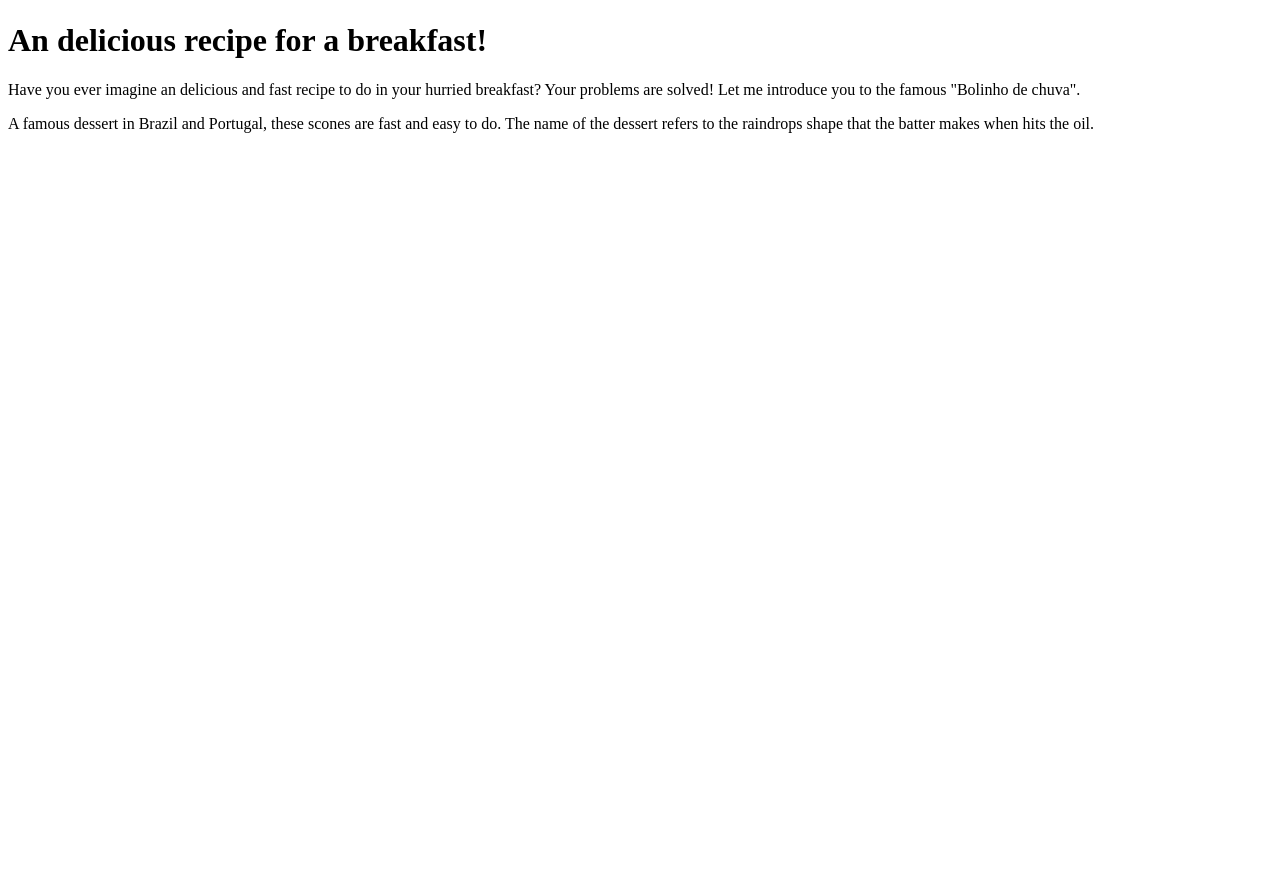
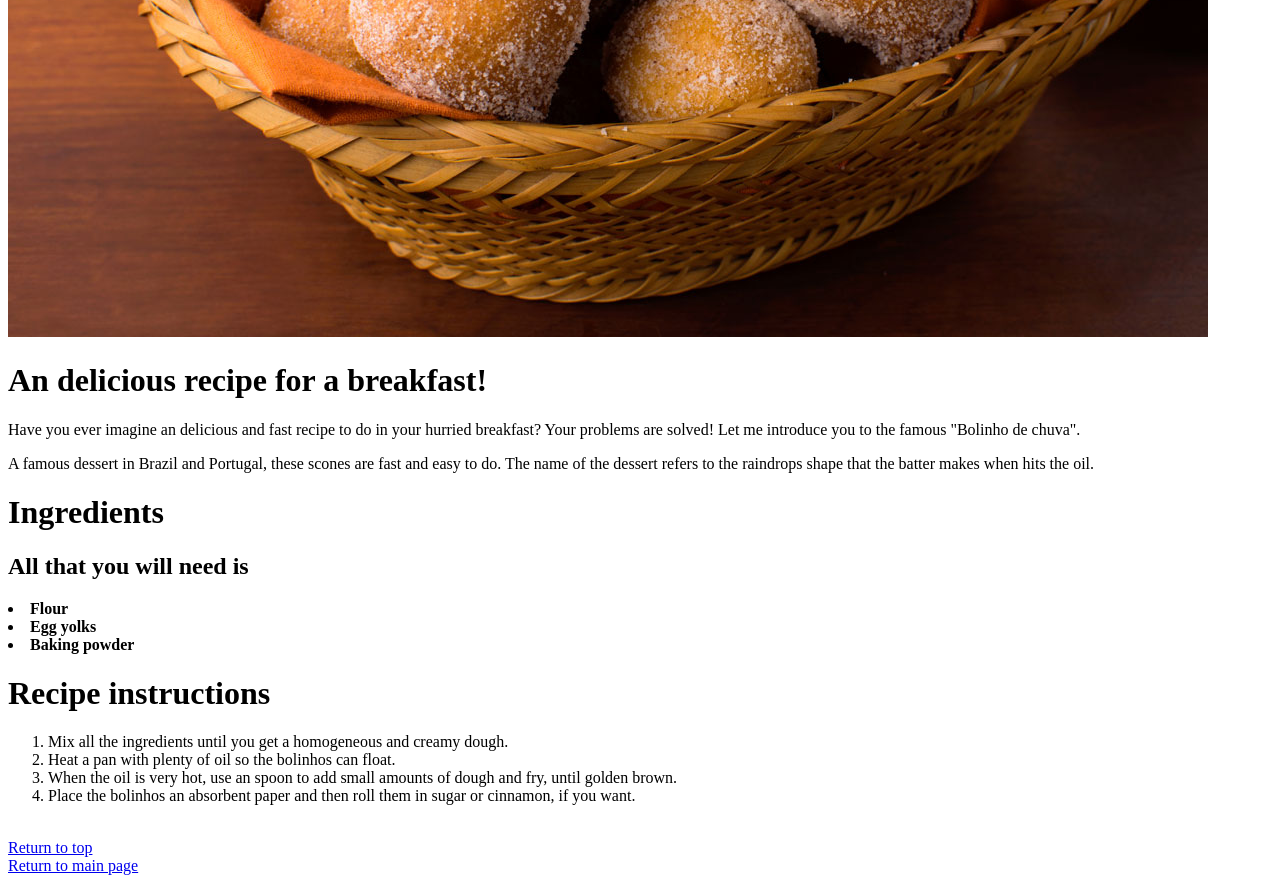
Before and after one commit to pnzrfstx6/recipes, a plain HTML site: page receitas/bolinho.html in a window 1280 px wide. Shown: the part 543-1426 px from the top of the page. Before the commit the page ends 800 px from the top, so only its background shows below. Drawn offline with Linux system fonts and the light colour scheme.

Commit message:
terminei a pagina do bolinho de chuva, adicionando a ela as listas que o projeto propunha, reorganizando o codigo e corrigindo erros sobre o redimensionamento da imagem principal

```diff
--- a/receitas/bolinho.html
+++ b/receitas/bolinho.html
@@ -7,7 +7,7 @@
     </head>
 
       <body>
-         <img src="../images/bolinho.jpg" alt="bolinho" style=" 740px;height: 460px;px;">
+         <img src="../images/bolinho.jpg" alt="bolinho">
       </body>
 
       <body>
@@ -15,4 +15,34 @@
          <p>Have you ever imagine an delicious and fast recipe to do in your hurried breakfast? Your problems are solved! Let me introduce you to the famous "Bolinho de chuva".</p>
          <p>A famous dessert in Brazil and Portugal, these scones are fast and easy to do. The name of the dessert refers to the raindrops shape that the batter makes when hits the oil.</p>
 
+         <h1>Ingredients</h1>
+         <h2>All that you will need is</h2>
+
+
+         <un>
+            <li><strong>Flour</strong></li>
+            <li><strong>Egg yolks</strong></li>
+            <li><strong>Baking powder</strong></li>
+         </un>
+
+         <h1>Recipe instructions</h1>
+
+         <ol>
+          <li>Mix all the ingredients until you get a homogeneous and creamy dough.</li>
+          <li>Heat a pan with plenty of oil so the bolinhos can float.</li>
+          <li>When the oil is very hot, use an spoon to add small amounts of dough and fry, until golden brown.</li>
+          <li>Place the bolinhos an absorbent paper and then roll them in sugar or cinnamon, if you want.</li>
+         </ol>
+
+
+          <br>
+
+
+           <a href="#header">Return to top</a> <br>
+
+           <a href="../index.html">Return to main page</a>
+
+
+
+
       </body>
```
